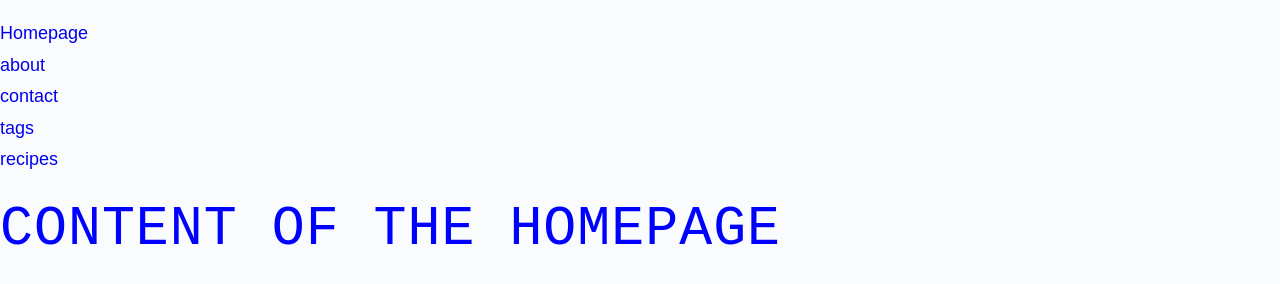
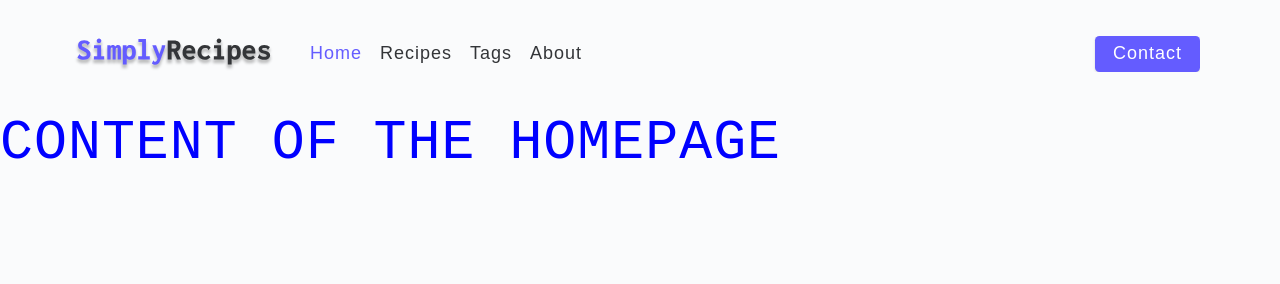
Before and after one commit to Alicino88/gatsby-course-recipes-blog, a Gatsby site: page / in a window 1280 px wide. Built offline with nearby package versions, Linux system fonts and the light colour scheme; Gatsby itself is replaced by a stand-in of ours.

Commit message:
updates to Navbar

```diff
--- a/src/components/Navbar.js
+++ b/src/components/Navbar.js
@@ -1,27 +1,65 @@
-import React from "react"
+import React, { useState } from "react"
+
 import { Link } from "gatsby"
+//icons from https://react-icons.github.io/react-icons/
+import { FiAlignJustify } from "react-icons/fi"
+import logo from "../assets/images/logo.svg"
 
 function Navbar() {
+  //to start with, show is equal to false and the show-links class is not applied
+  const [show, setShow] = useState(false)
   return (
-    <div>
-      <ul>
-        <li>
-          <Link to="/">Homepage</Link>
-        </li>
-        <li>
-          <Link to="/about">about</Link>
-        </li>
-        <li>
-          <Link to="/contact">contact</Link>
-        </li>
-        <li>
-          <Link to="/tags">tags</Link>
-        </li>
-        <li>
-          <Link to="/recipes">recipes</Link>
-        </li>
-      </ul>
-    </div>
+    <nav className="navbar">
+      <div className="nav-center">
+        <div className="nav-header">
+          <Link to="/">
+            <img src={logo} alt="simply recipes" />
+          </Link>
+          <button className="nav-btn" onClick={() => setShow(!show)}>
+            <FiAlignJustify />
+          </button>
+        </div>
+        <div className={show ? "nav-links show-links" : "nav-links"}>
+          <Link
+            to="/"
+            className="nav-link"
+            activeClassName="active-link"
+            onClick={() => setShow(false)}
+          >
+            home
+          </Link>
+          <Link
+            to="/recipes"
+            className="nav-link"
+            activeClassName="active-link"
+            onClick={() => setShow(false)}
+          >
+            recipes
+          </Link>
+          <Link
+            to="/tags"
+            className="nav-link"
+            activeClassName="active-link"
+            onClick={() => setShow(false)}
+          >
+            tags
+          </Link>
+          <Link
+            to="/about"
+            className="nav-link"
+            activeClassName="active-link"
+            onClick={() => setShow(false)}
+          >
+            about
+          </Link>
+          <div className="nav-link contact-link">
+            <Link to="/contact" className="btn" onClick={() => setShow(false)}>
+              contact
+            </Link>
+          </div>
+        </div>
+      </div>
+    </nav>
   )
 }
 
```
